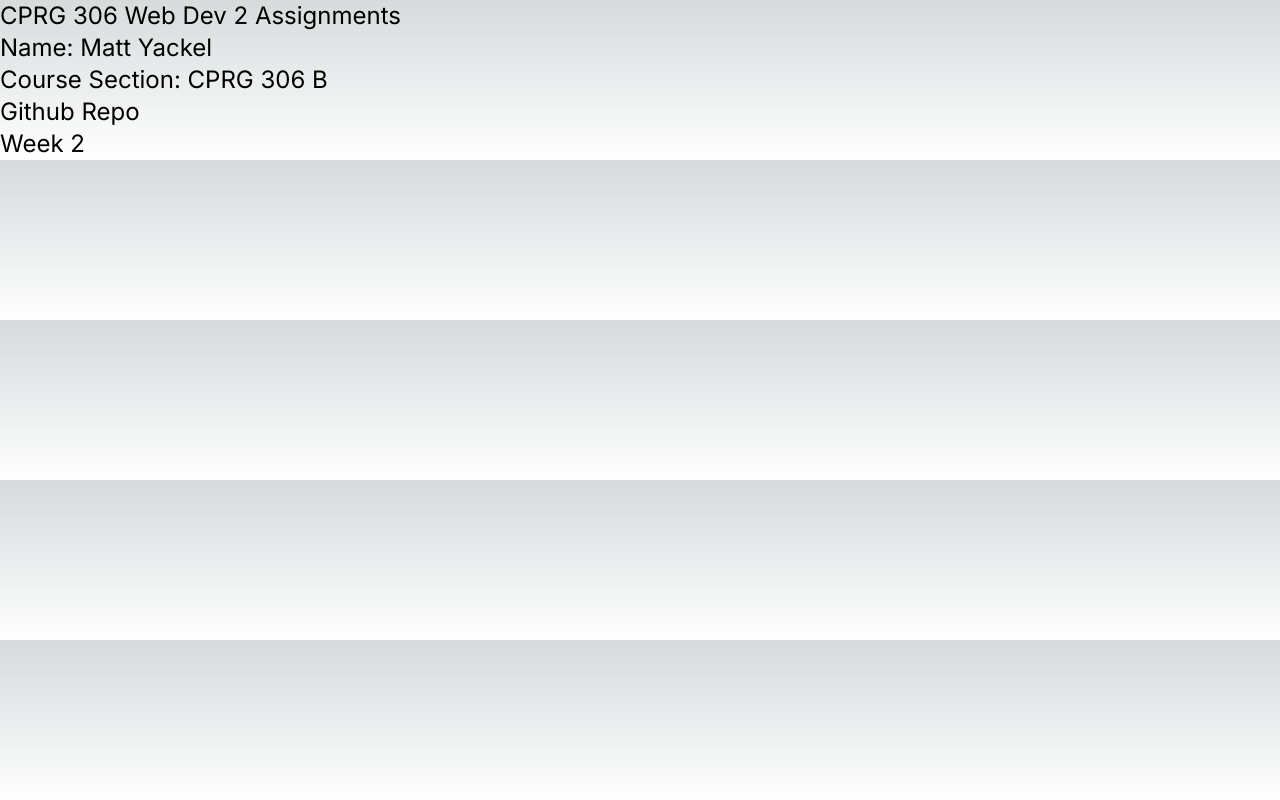
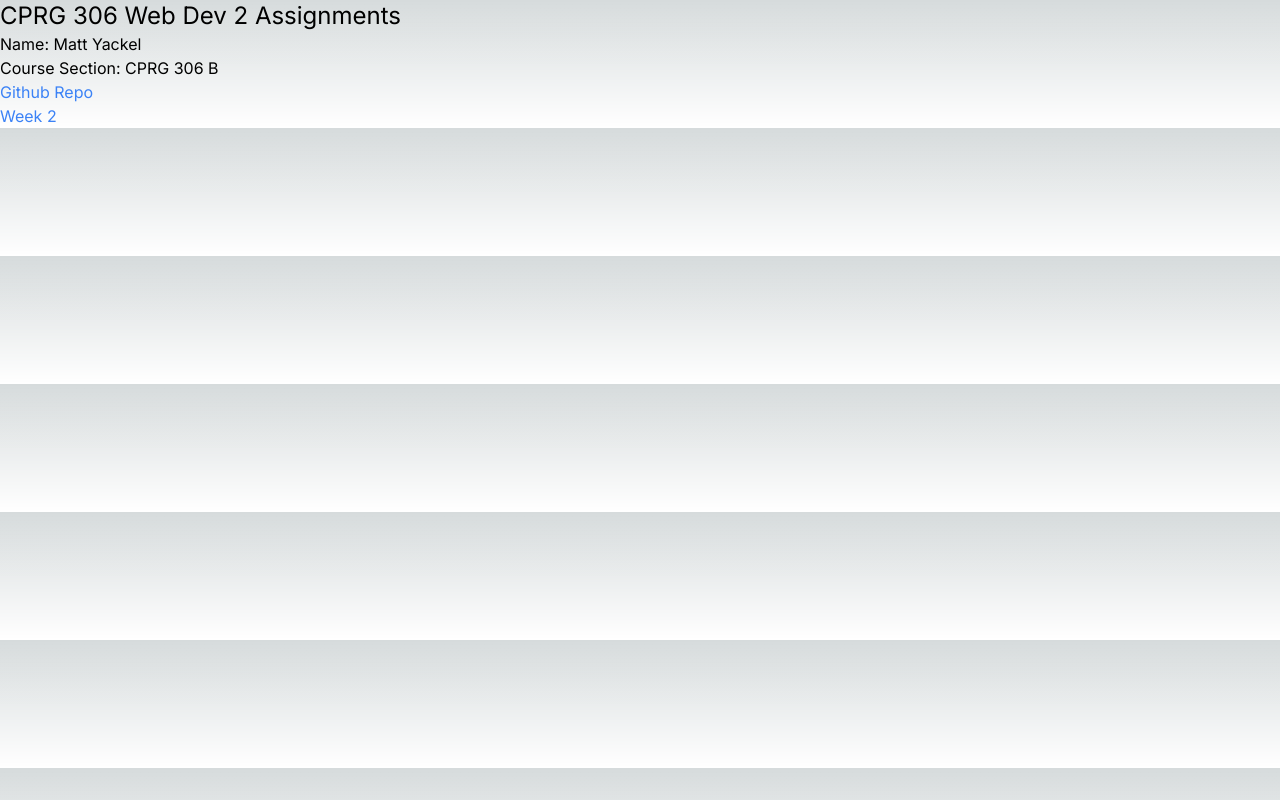
Before and after one commit to MattYackel/cprg306-assignments, a Next.js app: page / in a window 1280 px wide. Built offline with nearby package versions, Linux system fonts and the light colour scheme.

Commit message:
Update styling
Using tailwind

```diff
--- a/app/page.js
+++ b/app/page.js
@@ -3,11 +3,21 @@ import Link from "next/link";
 
 export default function Home() {
   return (
-    <main className="text-2xl">
-      <h1>CPRG 306 Web Dev 2 Assignments</h1>
+    <main className="m-auto">
+      <h1 className="text-2xl">CPRG 306 Web Dev 2 Assignments</h1>
       <StudentInfo />
-      <Link href="https://github.com/MattYackel/cprg306-assignments" target="_blank" >Github Repo</Link>
-      <p><Link href="/week2" >Week 2</Link></p>
+      <Link
+        href="https://github.com/MattYackel/cprg306-assignments"
+        target="_blank"
+        className="text-blue-500 hover:text-blue-600"
+      >
+        Github Repo
+      </Link>
+      <p>
+        <Link href="/week2" className="text-blue-500 hover:text-blue-600">
+          Week 2
+        </Link>
+      </p>
     </main>
-  )
+  );
 }
--- a/app/week2/page.js
+++ b/app/week2/page.js
@@ -3,10 +3,14 @@ import Link from "next/link";
 
 export default function Page() {
   return (
-    <main className="text-2xl">
-      <h1>My Shopping List</h1>
+    <main>
+      <h1 className="text-2xl">My Shopping List</h1>
       <StudentInfo />
-      <p><Link href="/" >Home</Link></p>
+      <p>
+        <Link href="/" className="text-blue-500 hover:text-blue-600">
+          Home
+        </Link>
+      </p>
     </main>
-  )
+  );
 }
```
